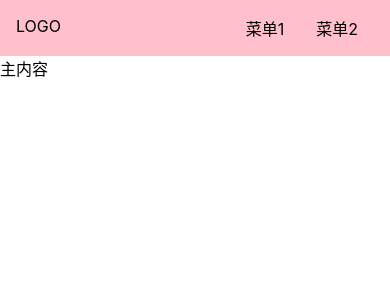
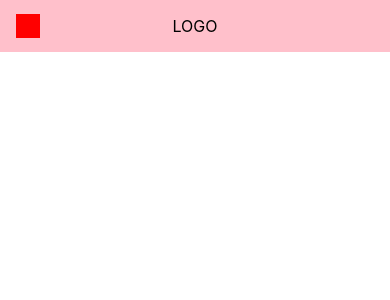
Before and after one commit to angmieee/min-ui, a Vue app: page /#/doc in a window 390 px wide. Shown: the top 300 px of the page. Built offline with nearby package versions, Linux system fonts and the light colour scheme.

Commit message:
路由切换关闭浮层

```diff
--- a/src/App.vue
+++ b/src/App.vue
@@ -4,12 +4,20 @@
 
 <script lang="ts">
 import { provide, ref } from 'vue';
+import {router} from './router'
 
 export default {
   name: "App",
   setup() {
-    const menuVisible = ref(false)
+    const width = document.documentElement.clientWidth;
+    const menuVisible = ref(width <= 500 ? false : true)
     provide('menuVisible', menuVisible)
+
+    router.afterEach(()=>{
+      if (width <= 500) {
+        menuVisible.value = false
+      }
+    })
   },
 };
 </script>
--- /dev/null
+++ b/src/components/SwitchPage.vue
@@ -0,0 +1,5 @@
+<template>
+  <div>
+    switch
+  </div>
+</template>
--- a/src/components/Topnav.vue
+++ b/src/components/Topnav.vue
@@ -1,10 +1,11 @@
 <template>
   <div class="topnav">
-    <div class="logo" @click="toggleMenu">LOGO</div>
+    <div class="logo">LOGO</div>
     <ul class="menu">
       <li>菜单1</li>
       <li>菜单2</li>
     </ul>
+    <span class="toggleAside" @click="toggleMenu"></span>
   </div>
 </template>
 <script lang="ts">
@@ -14,12 +15,12 @@ export default {
     const menuVisible = inject<Ref<Boolean>>("menuVisible");
 
     const toggleMenu = () => {
-      menuVisible.value = !menuVisible.value
-    }
+      menuVisible.value = !menuVisible.value;
+    };
 
     return {
-      toggleMenu
-    }
+      toggleMenu,
+    };
   },
 };
 </script>
@@ -42,5 +43,26 @@ export default {
       margin: 0 1em;
     }
   }
+  > .toggleAside {
+    display: none;
+    width: 24px;
+    height: 24px;
+    background: red;
+    position: absolute;
+    left: 16px;
+    top: 50%;
+    transform: translateY(-50%);
+  }
+  @media (max-width: 500px) {
+    > .menu {
+      display: none;
+    }
+    > .logo {
+      margin: 0 auto;
+    }
+    > .toggleAside {
+      display: inline-block;
+    }
+  }
 }
 </style>
--- a/src/main.ts
+++ b/src/main.ts
@@ -1,18 +1,8 @@
 import { createApp } from 'vue'
 import App from './App.vue'
 import './index.scss'
-import { createWebHashHistory, createRouter } from 'vue-router'
-import Home from './views/Home.vue'
-import Doc from './views/Doc.vue'
+import { router } from './router'
 
-const history = createWebHashHistory()
-const router = createRouter({
-  history,
-  routes: [
-    { path: '/', component: Home },
-    { path: '/doc', component: Doc },
-  ]
-})
 
 const app = createApp(App)
 app.use(router)
--- /dev/null
+++ b/src/router.ts
@@ -0,0 +1,17 @@
+import { createWebHashHistory, createRouter } from 'vue-router'
+import Home from './views/Home.vue'
+import Doc from './views/Doc.vue'
+import SwitchPage from './components/SwitchPage.vue'
+
+const history = createWebHashHistory()
+export const router = createRouter({
+  history,
+  routes: [
+    { path: '/', component: Home },
+    {
+      path: '/doc', component: Doc, children: [
+        { path: 'switch', component: SwitchPage }
+      ]
+    },
+  ]
+})
--- a/src/views/Doc.vue
+++ b/src/views/Doc.vue
@@ -19,21 +19,23 @@
           </li>
         </ol>
       </aside>
-      <main>主内容</main>
+      <main>
+        <router-view></router-view>
+      </main>
     </div>
   </div>
 </template>
 <script lang="ts">
 import Topnav from "../components/Topnav.vue";
-import { inject, Ref } from 'vue';
+import { inject, Ref } from "vue";
 export default {
   components: { Topnav },
   setup() {
     const menuVisible = inject<Ref<Boolean>>("menuVisible");
 
     return {
-      menuVisible
-    }
+      menuVisible,
+    };
   },
 };
 </script>
@@ -42,10 +44,7 @@ aside {
   background: lightblue;
   width: 150px;
   padding: 16px;
-  position: fixed;
-  top: 0;
-  left: 0;
-  padding-top: 70px;
+
   > h2 {
     margin-bottom: 4px;
   }
@@ -54,5 +53,11 @@ aside {
       padding: 4px 0;
     }
   }
+  @media (max-width: 500px) {
+    position: fixed;
+    top: 0;
+    left: 0;
+    padding-top: 70px;
+  }
 }
 </style>
```
